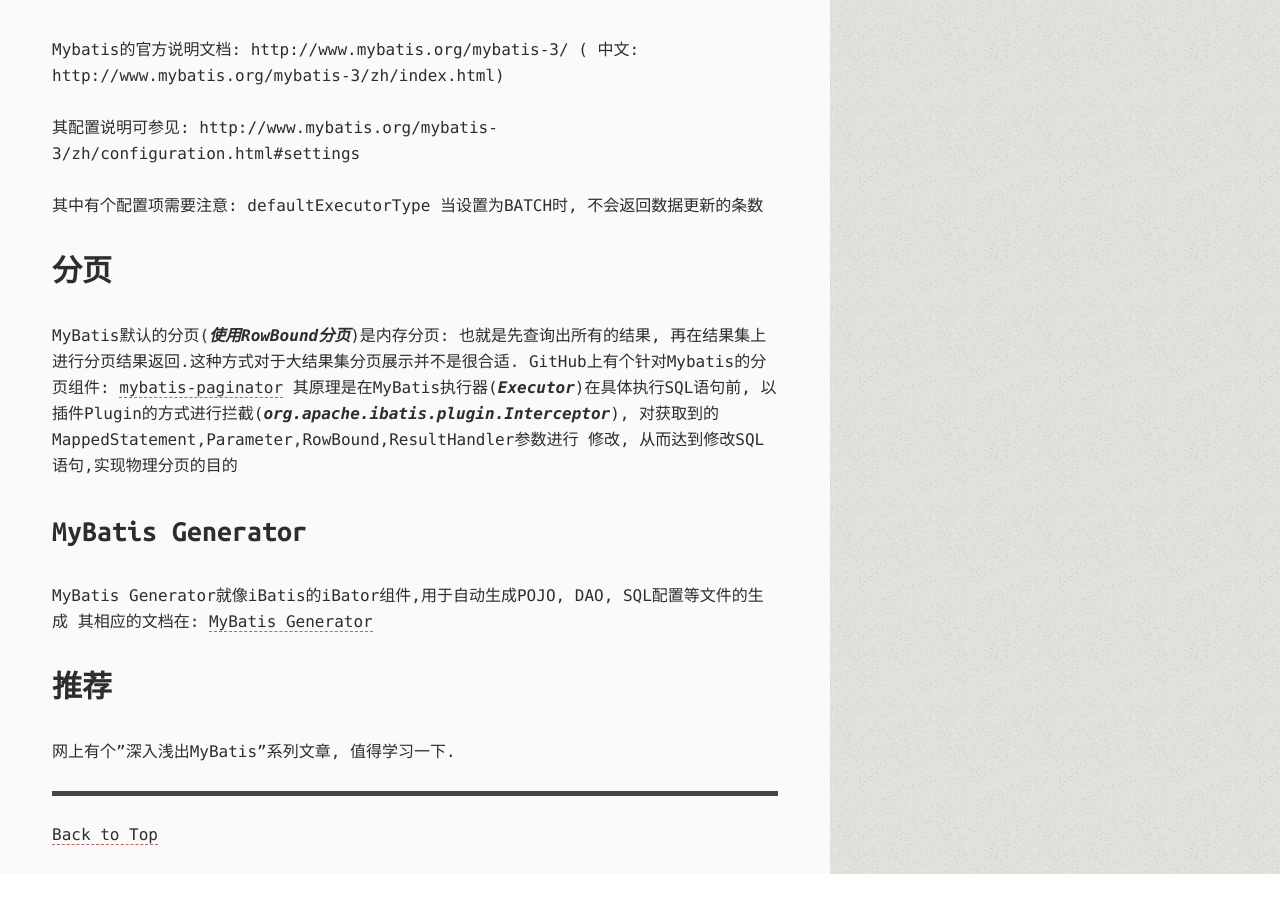
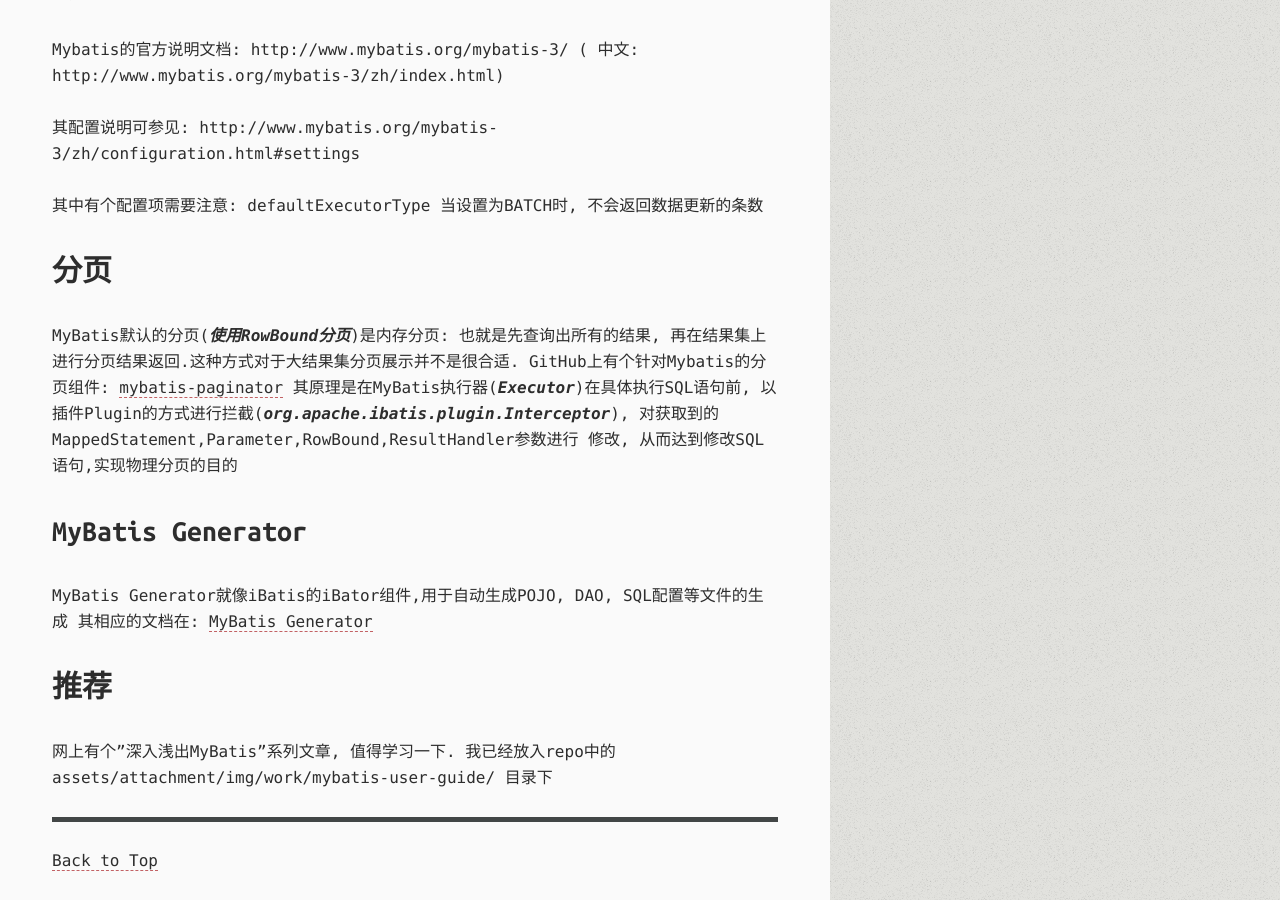
Before and after one commit to 18965050/18965050.github.io, a Jekyll site: the page built from work/mybatis-user-guide.md, in a window 1280 px wide and 900 px high, scrolled down 2166 px. Built offline with Jekyll 4.4.1, drawn with Linux system fonts in a browser that asks for light colours; comment, search, counter and statistics services are not loaded; before the commit the page ends 3040 px from its top, so only the background shows below that.

Commit message:
文档修改

```diff
--- a/work/mybatis-user-guide.md
+++ b/work/mybatis-user-guide.md
@@ -60,4 +60,4 @@
 其相应的文档在: [MyBatis Generator](http://mbg.cndocs.tk "MyBatis Generator")
 
 ## 推荐
-网上有个"深入浅出MyBatis"系列文章, 值得学习一下.
+网上有个"深入浅出MyBatis"系列文章, 值得学习一下. 我已经放入repo中的 assets/attachment/img/work/mybatis-user-guide/ 目录下
```
Also changed, not shown: 1 other file.
